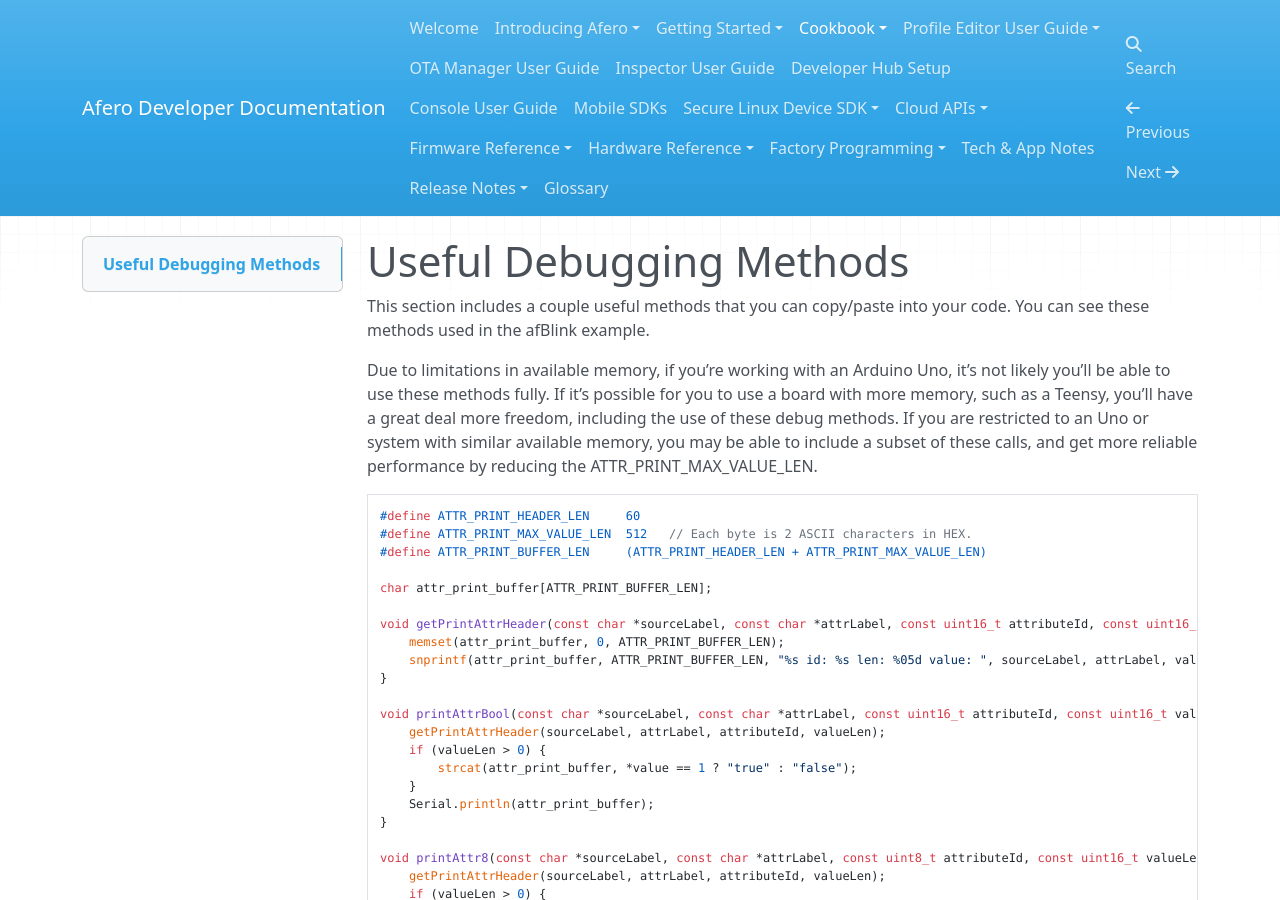
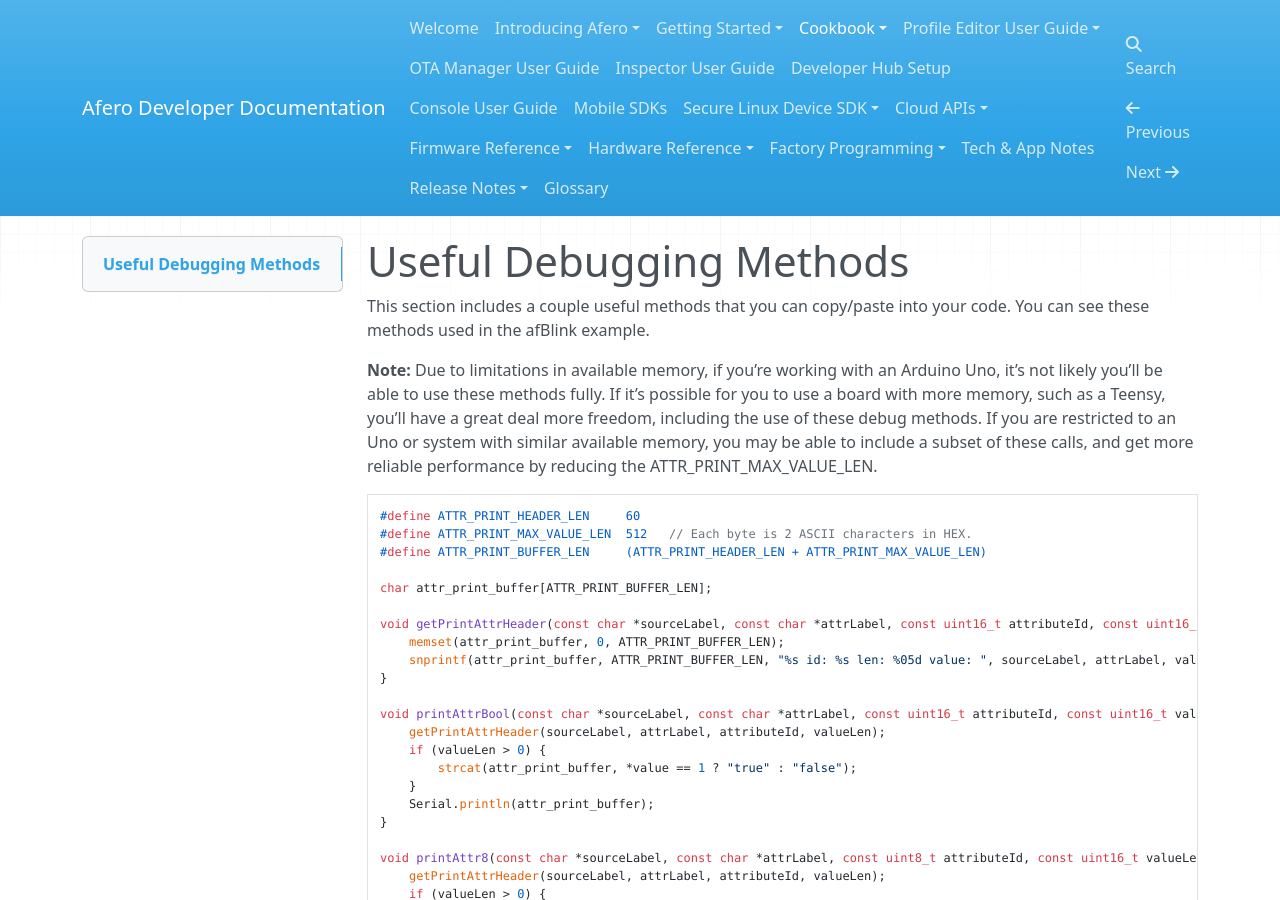
Before and after one commit to cdevshub/afero-devdocs, an MkDocs documentation site: the page built from docs/DebugMethods.md, in a window 1280 px wide and 900 px high. Built offline with MkDocs 1.6.1, drawn with Linux system fonts in a browser that asks for light colours; nearby versions of some CDN libraries.

Commit message:
Updated Cookbook files for format

````diff
--- a/docs/DebugMethods.md
+++ b/docs/DebugMethods.md
@@ -2,9 +2,7 @@
 
 This section includes a couple useful methods that you can copy/paste into your code. You can see these methods used in the afBlink example.
 
-Due to limitations in available memory, if you’re working with an Arduino Uno, it’s not likely you’ll be able to use these methods fully. If it’s possible for you to use a board with more memory, such as a Teensy, you’ll have a great deal more freedom, including the use of these debug methods. If you are restricted to an Uno or system with similar available memory, you may be able to include a subset of these calls, and get more reliable performance by reducing the ATTR_PRINT_MAX_VALUE_LEN.
-
-
+**Note:** Due to limitations in available memory, if you’re working with an Arduino Uno, it’s not likely you’ll be able to use these methods fully. If it’s possible for you to use a board with more memory, such as a Teensy, you’ll have a great deal more freedom, including the use of these debug methods. If you are restricted to an Uno or system with similar available memory, you may be able to include a subset of these calls, and get more reliable performance by reducing the ATTR_PRINT_MAX_VALUE_LEN.
 
 ```
 #define ATTR_PRINT_HEADER_LEN     60
@@ -141,4 +139,4 @@ void attrEventCallback(const af_lib_event_type_t eventType,
 }
 ```
 
- Next: [Handling MCU OTA Updates](../MCU_OTA)
+ Next: [Handling MCU OTA Updates](../MCU-OTA)
````
Also changed, not shown: docs/RobustafLibSet.md (+2 -3 lines), docs/SetMCUTime.md (+13 -6 lines).
